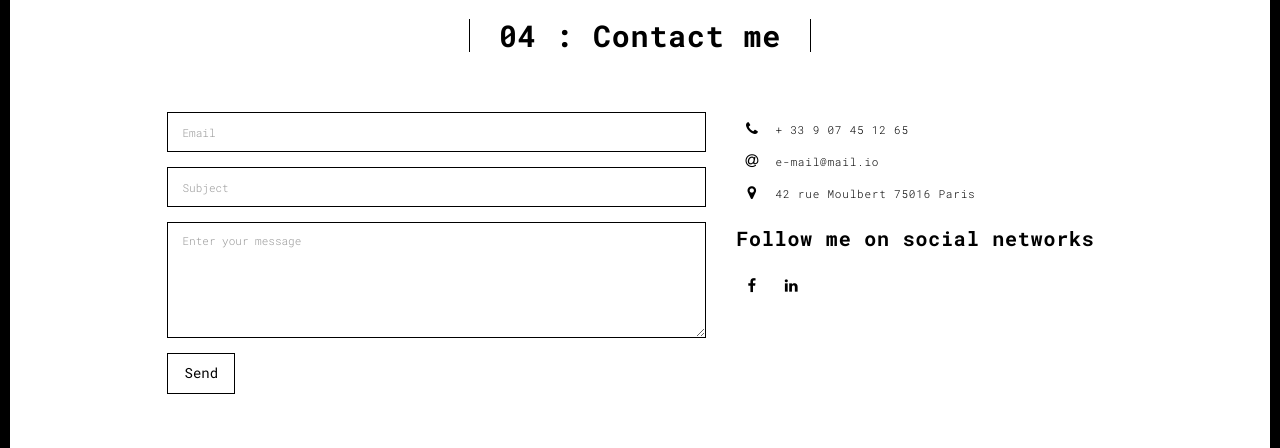
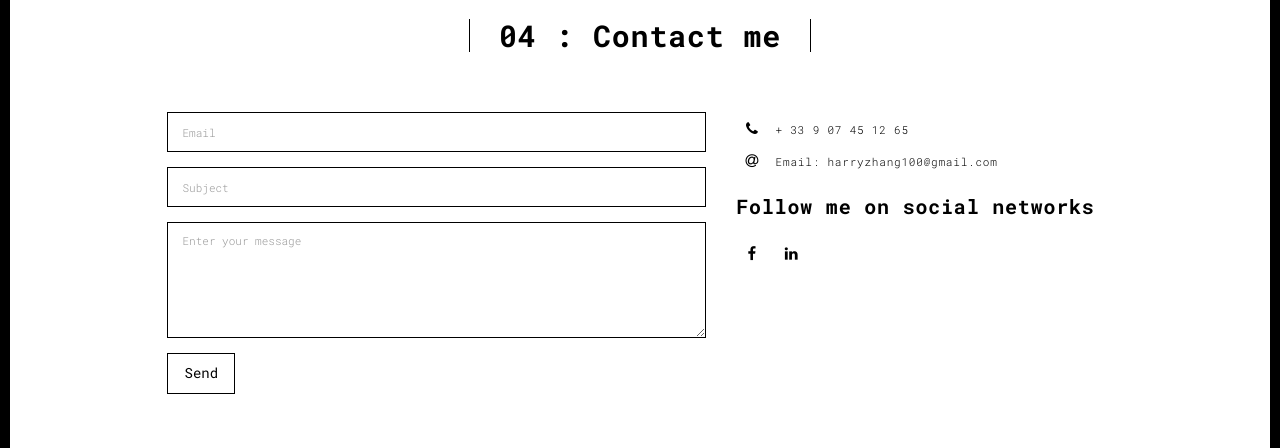
Before and after one commit to legenhairy/portfolio-page, a Flask app: page /contact.html in a window 1280 px wide. Shown: the part 90-538 px from the top of the page. Run offline with Flask 2, Linux system fonts and the light colour scheme; some libraries are stand-ins or nearby versions.

Commit message:
adding a few updates to the projects page

```diff
--- a/templates/contact.html
+++ b/templates/contact.html
@@ -85,20 +85,14 @@
                           <span class="fa-icon">
                             <i class="fa fa-at" aria-hidden="true"></i>
                           </span>
-                          e-mail@mail.io
-                        </li>
-                        <li>
-                          <span class="fa-icon">
-                            <i class="fa fa fa-map-marker" aria-hidden="true"></i>
-                          </span>
-                          42 rue Moulbert 75016 Paris
+                          Email: harryzhang100@gmail.com
                         </li>
                       </ul>
                       <h3>Follow me on social networks</h3>
                       <a href="http://www.facebook.com" title="" class="fa-icon">
                         <i class="fa fa-facebook"></i>
                       </a>
-                      <a href="http://www.linkedin.com" title="" class="fa-icon">
+                      <a href="https://www.linkedin.com/in/harry-zhangsfsu/" title="" class="fa-icon">
                         <i class="fa fa-linkedin"></i>
                       </a>
 
--- a/templates/work.html
+++ b/templates/work.html
@@ -65,9 +65,9 @@
         <img src="./assets/images/work001-01.jpg" class="img-responsive" alt="">
         <div class="card-container">
           <div class="text-center">
-            <h1 class="h2">001 : Fringilla sit amet</h1>
+            <h1 class="h2">Face Recognition App</h1>
           </div>
-          <p>Nulla facilisi. Vivamus vestibulum, elit in scelerisque ultricies, nisl nunc pulvinar ligula, id sodales arcu sapien in nisi. Quisque libero enim, mattis non augue posuere, venenatis dapibus urna.</p>
+          <p>User can place an image url inside a search box and see the faces outlined by squares.</p>
 
           <blockquote>
             <p>"Lorem ipsum dolor sit amet, consectetur adipiscing elit. Integer posuere erat a ante."</p>
--- a/templates/works.html
+++ b/templates/works.html
@@ -85,7 +85,7 @@
                       </a>
                       <div class="card-container card-container-lg">
                         <h4>002/006</h4>
-                        <h3>Movie-finder</h3>
+                        <h3>Movie-finder App</h3>
                         <p>Personal app built with React with the ability to fetch data from the Movie DB API.</p>
                         <a href="./work.html" title="" class="btn btn-default">Discover</a>
                       </div>
@@ -114,8 +114,8 @@
                     </a>
                     <div class="card-container">
                       <h4>004/006</h4>
-                      <h3>Nulla scelerisque</h3>
-                      <p>Proin pharetra metus id iaculis dignissim. In aliquet lorem ut ex ullamcorper.</p>
+                      <h3>Hairy-Clothing</h3>
+                      <p>E-commerce app that allows users to browse a set of clothing choices as well as log in and make purchases.</p>
                       <a href="./work.html" class="btn btn-default">Discover</a>
                     </div>
                   </div>
```
